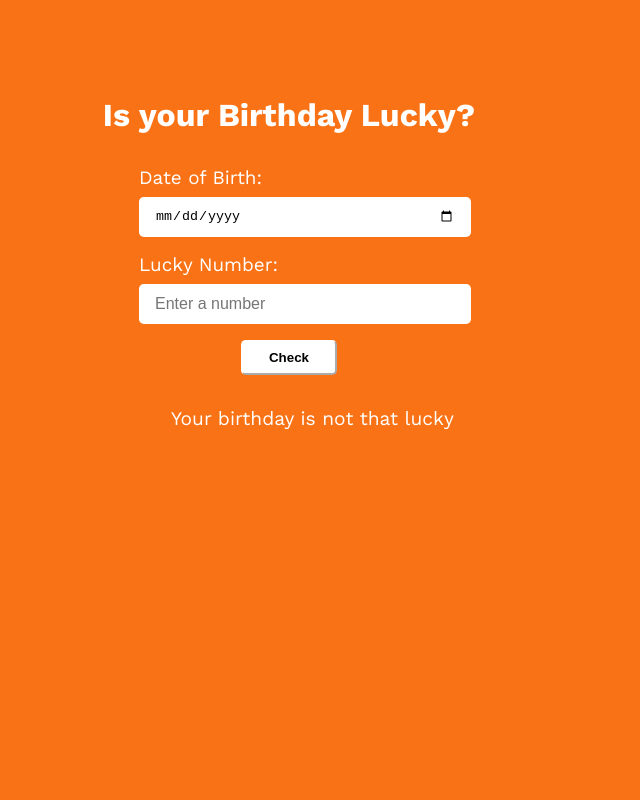
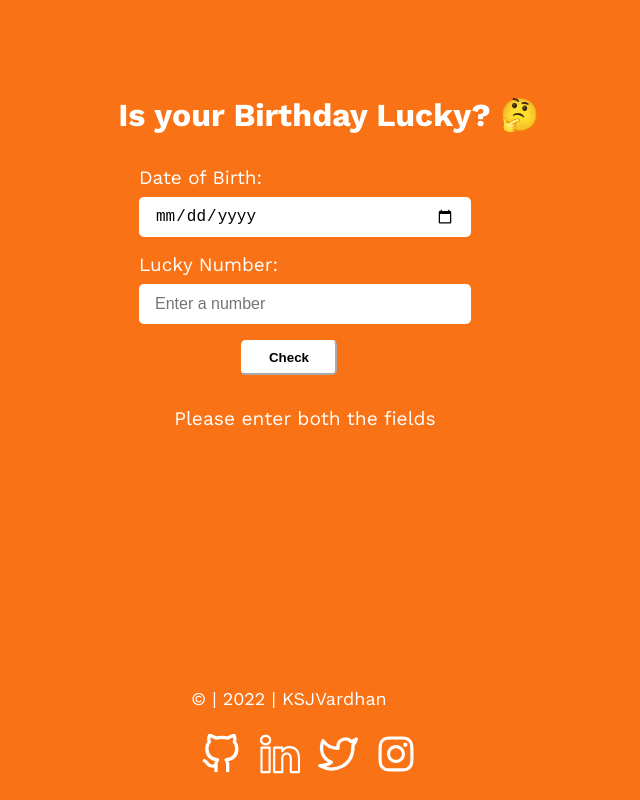
Before and after one commit to KSaiJayaVardhan/Is-Your-Birthday-Lucky, a plain HTML site: page index.html in a window 1280 px wide. Both pictures are taken after a click on the button "Check". Shown: the whole page, without its empty margins (351-991 px from the left). Drawn offline with nearby package versions, Linux system fonts and the light colour scheme.

Commit message:
updated changes

```diff
--- a/index.html
+++ b/index.html
@@ -8,7 +8,7 @@
     <link rel="stylesheet" href="style.css">
 </head>
 <body>
-    <h1 >Is your Birthday Lucky?</h1>
+    <h1 >Is your Birthday Lucky? 🤔</h1>
     <div class="container">
         <label for="date-of-birth">Date of Birth:</label>
         <input id="date-of-birth" type="date">
@@ -16,6 +16,31 @@
         <input type="number" id="lucky-number" placeholder="Enter a number">
         <button id="check-button">Check</button>
         <div id="output-text"></div>
+        <footer>
+            <p>© | 2022 | KSJVardhan</p>
+            <ul class="footer-list">
+                <li class="list">
+                    <a href="https://github.com/KSaiJayaVardhan" target="_blank">
+                        <img src="images/github.svg" alt="github"/>
+                    </a>
+                </li>
+                <li class="list">
+                    <a href="https://www.linkedin.com/in/saijayavardhankomma/" target="_blank">
+                        <img src="images/social-linkedin.svg" alt="linkedin"/>
+                    </a>
+                </li>
+                <li class="list">
+                    <a href="https://twitter.com/KommaSj" target="_blank">
+                        <img src="images/twitter.svg" alt="twitter"/>
+                    </a>
+                </li>
+                <li class="list">
+                    <a href="https://www.instagram.com/vardhan_komma/" target="_blank">
+                        <img src="images/instagram1.svg" alt="instagram"/>
+                    </a>
+                </li>
+            </ul>
+        </footer>
     </div>
 </body>
 <script src="./main.js"></script>
--- a/main.js
+++ b/main.js
@@ -5,7 +5,10 @@ var outputText = document.querySelector("#output-text") ;
 
 checkButton.addEventListener("click", function checkBirthDateIsLuckyOrNot(){
     sumOfDate();
-    checkDateLuckyOrNot();
+    if(dateOfBirth.value&&luckyNumber.value)
+        checkDateLuckyOrNot();
+    else
+    outputText.innerText = "Please enter both the fields";
 })
 
 function sumOfDate() {
@@ -20,9 +23,9 @@ function sumOfDate() {
 function checkDateLuckyOrNot() {
     var givenluckyNumber = luckyNumber.value;
     if (sum %  givenluckyNumber === 0) {
-        outputText.innerText = "Hehe! Your birthday is lucky";
+        outputText.innerText = "Hehe! Your birthday is lucky 🥳";
     }
     else {
-        outputText.innerText = "Your birthday is not that lucky";
+        outputText.innerText = "Your birthday is not that lucky 🥺";
     }
 }
--- a/style.css
+++ b/style.css
@@ -13,6 +13,7 @@ h1 {
     text-align: center;
     margin-top: 6rem;
     margin-bottom: 2rem;
+    padding-left: 5rem;
 }
 
 .container {
@@ -38,6 +39,10 @@ label {
     font-size: 0.5cm;
 }
 
+#date-of-birth {
+    font-size: large;
+}
+
 ::placeholder {
     font-size: medium;
 }
@@ -52,12 +57,42 @@ label {
     border-radius: 0.3rem;
     font-weight: 600;
     cursor: pointer;
+    align-items: center;
 }
 
 #output-text {
     display: block;
-    width: 300px;
-    margin: 2rem;
+    margin: auto;
+    width: max-content;
+    padding-left: 2rem;
+    margin-top: 2rem;
     font-weight: 500;
     font-size: larger;
 }
+
+footer {
+    display: block;
+    margin: auto;
+    width: 300px;
+    position: fixed;
+    bottom: 0;
+}
+
+footer p {
+    text-align: center;
+    font-size: large;
+}
+
+a, img, li {
+    display: inline;
+    color: #f97316;
+}
+
+ .footer-list {
+    margin: 1rem;
+ }
+
+ img {
+    width: 40px;
+    padding: 0.4rem;
+ }
```
Also changed, not shown: images/github.svg (added), images/instagram1.svg (added), images/social-linkedin.svg (added), images/twitter.svg (added).
